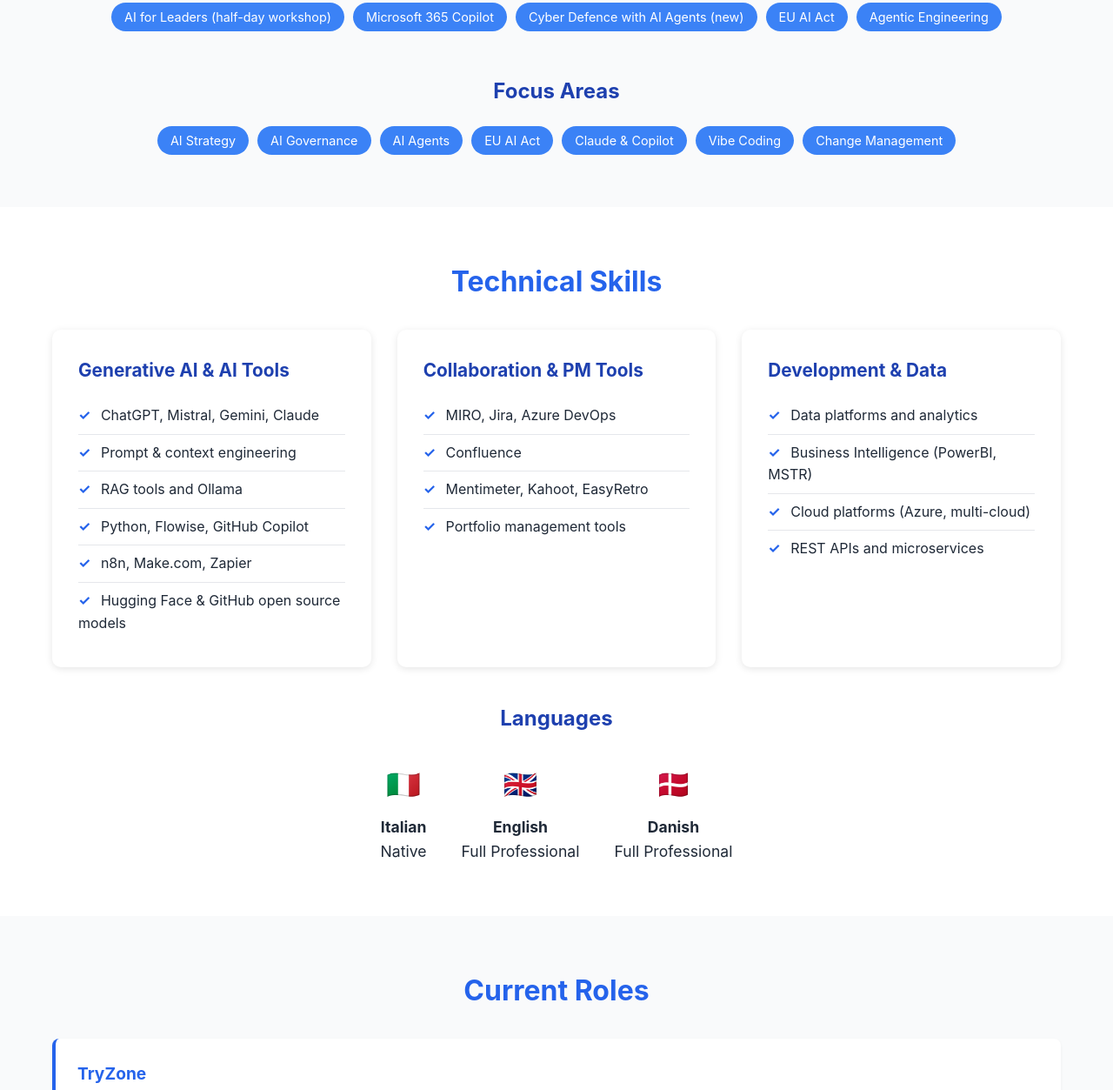
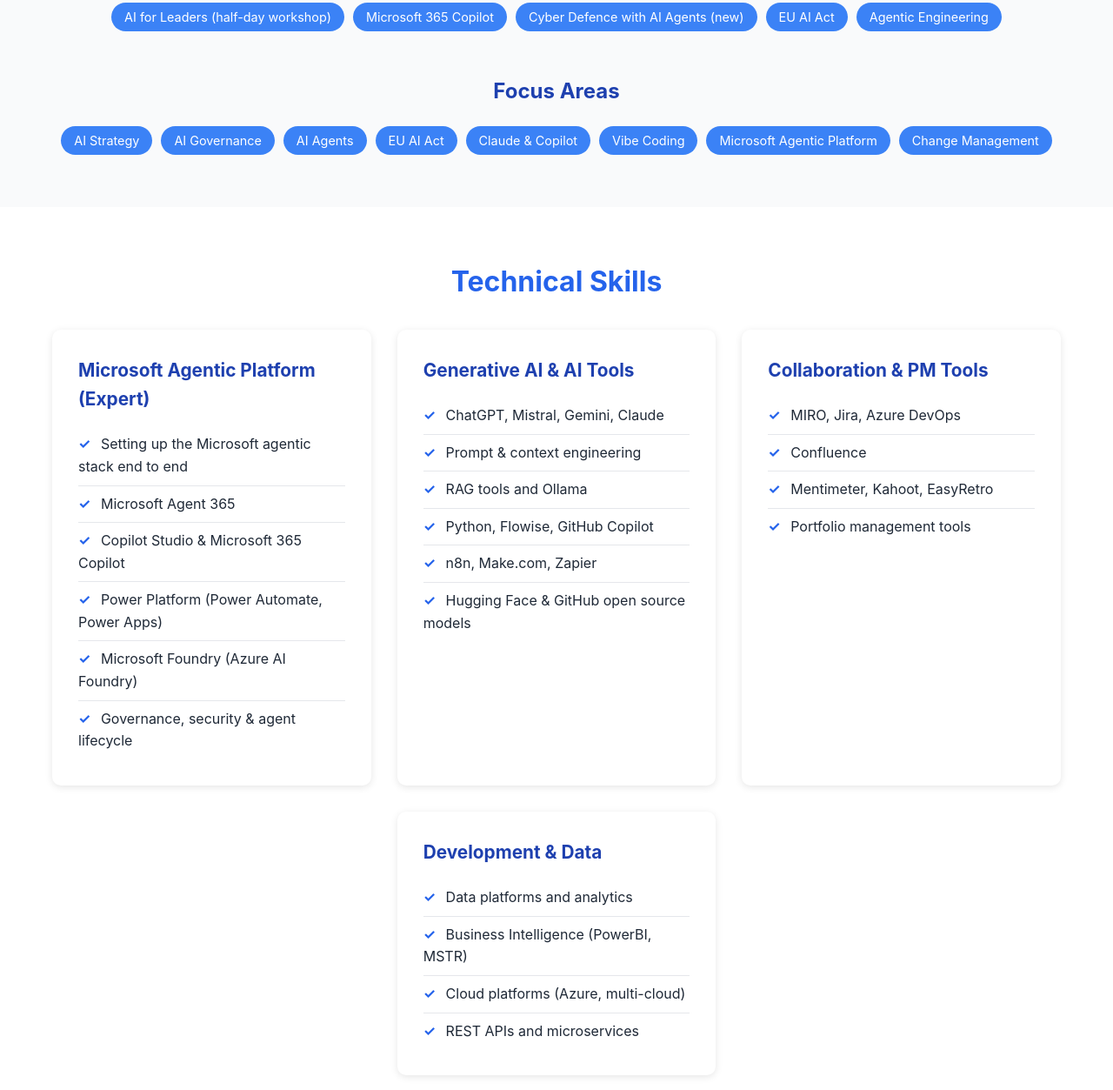
Before and after one commit to StefanoITU/personalbrand, a plain HTML site: page index.html in a window 1280 px wide. Shown: the part 2287-3540 px from the top of the page at 87% size. Drawn offline with Linux system fonts and the light colour scheme.

Commit message:
Add Microsoft agentic platform skills and B&O Fractional CAIO role (#7)
Claude-Session: https://claude.ai/code/session_01RXg3QagM4yiUJXq7B7awyo

Co-authored-by: Claude <noreply@anthropic.com>

```diff
--- a/index.html
+++ b/index.html
@@ -538,6 +538,7 @@
                 <span class="tag">EU AI Act</span>
                 <span class="tag">Claude &amp; Copilot</span>
                 <span class="tag">Vibe Coding</span>
+                <span class="tag">Microsoft Agentic Platform</span>
                 <span class="tag">Change Management</span>
             </div>
         </div>
@@ -548,7 +549,18 @@
         <div class="container">
             <h2>Technical Skills</h2>
 
-            <div class="skills-grid">
+            <div class="skills-grid services-grid">
+                <div class="skill-card">
+                    <h3>Microsoft Agentic Platform (Expert)</h3>
+                    <ul>
+                        <li>Setting up the Microsoft agentic stack end to end</li>
+                        <li>Microsoft Agent 365</li>
+                        <li>Copilot Studio &amp; Microsoft 365 Copilot</li>
+                        <li>Power Platform (Power Automate, Power Apps)</li>
+                        <li>Microsoft Foundry (Azure AI Foundry)</li>
+                        <li>Governance, security &amp; agent lifecycle</li>
+                    </ul>
+                </div>
                 <div class="skill-card">
                     <h3>Generative AI & AI Tools</h3>
                     <ul>
@@ -604,6 +616,17 @@
     <section id="experience">
         <div class="container">
             <h2>Current Roles</h2>
+
+            <div class="experience-item">
+                <h4>Bang &amp; Olufsen</h4>
+                <div class="role">Fractional Chief AI Officer (Consultant) &middot; Contract (Jun 2026 - Present)</div>
+                <ul>
+                    <li>Partnering with the CIO and the leadership team to enable the responsible, secure and compliant adoption of generative AI</li>
+                    <li>Setting up the Microsoft agentic platform: Agent 365, Copilot Studio, Power Platform and Microsoft Foundry</li>
+                    <li>AI governance, identity and access management (IAM) and security for AI agents</li>
+                    <li>Kongens Lyngby, Denmark (hybrid)</li>
+                </ul>
+            </div>
 
             <div class="experience-item">
                 <h4>TryZone</h4>
```
Also changed, not shown: 1 other file.
